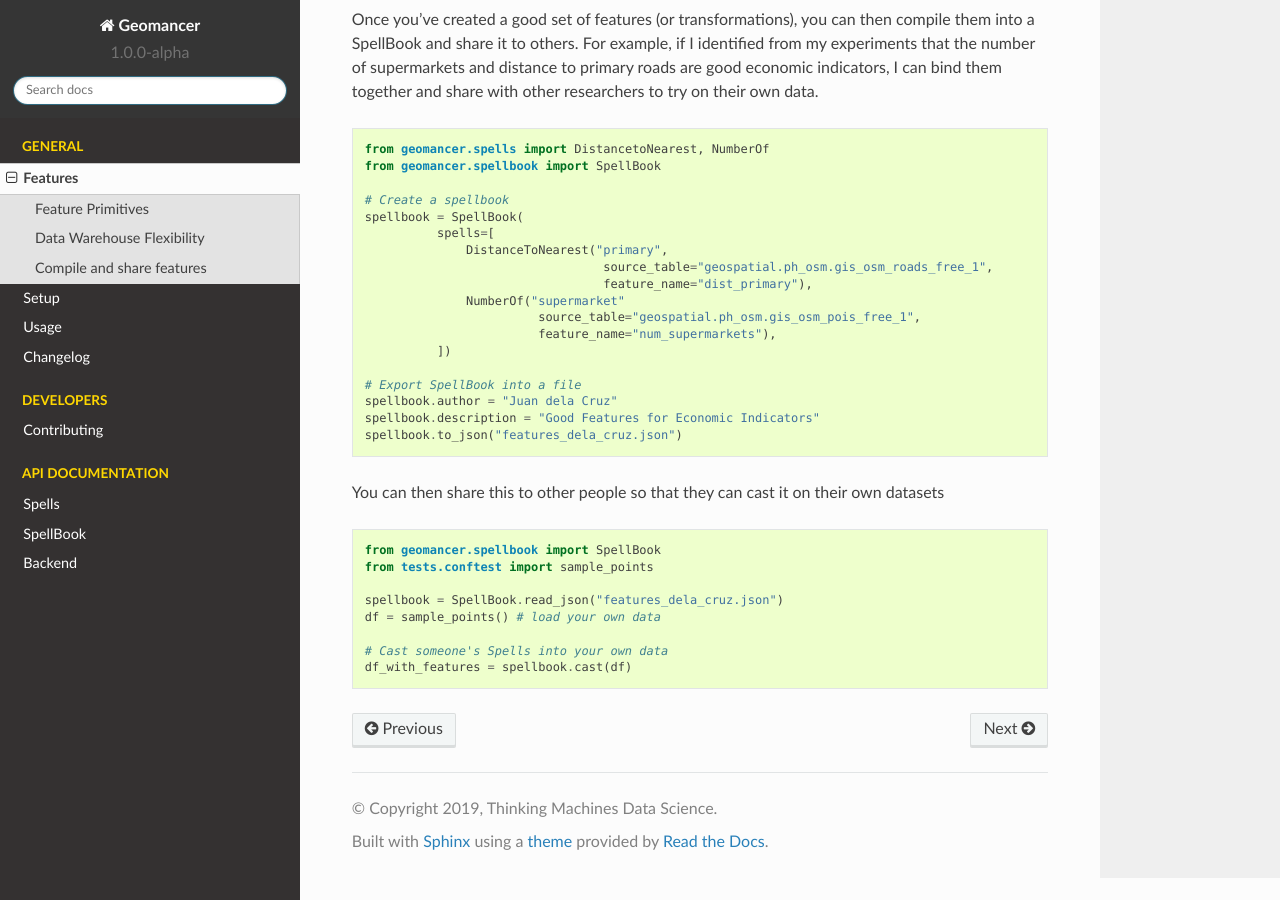
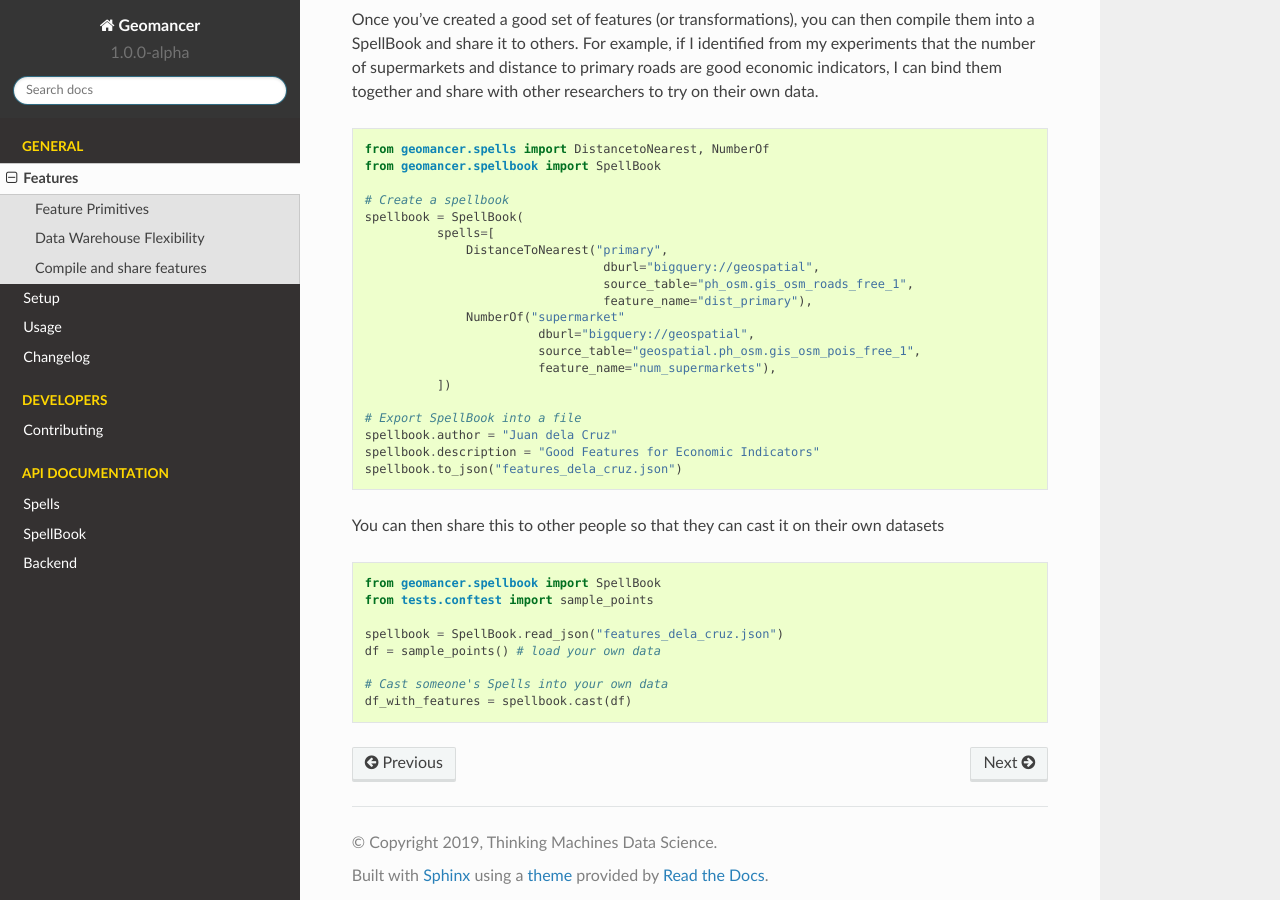
Before and after one commit to thinkingmachines/geomancer, a Sphinx documentation site: the page built from docs/features.rst, in a window 1280 px wide and 900 px high, scrolled down 2166 px. Built offline with Sphinx 7.4.7 and the Read the Docs theme 2.0.0, drawn with Linux system fonts in a browser that asks for light colours; pages that are not in the unit, such as notebooks, are missing from menus.

Commit message:
Fix dburl in documentation

```diff
--- a/docs/features.rst
+++ b/docs/features.rst
@@ -116,9 +116,11 @@ I can bind them together and share with other researchers to try on their own da
    spellbook = SpellBook(
              spells=[
                  DistanceToNearest("primary",
-                                    source_table="geospatial.ph_osm.gis_osm_roads_free_1",
+                                    dburl="bigquery://geospatial",
+                                    source_table="ph_osm.gis_osm_roads_free_1",
                                     feature_name="dist_primary"),
                  NumberOf("supermarket"
+                           dburl="bigquery://geospatial",
                            source_table="geospatial.ph_osm.gis_osm_pois_free_1",
                            feature_name="num_supermarkets"),
              ])
```
